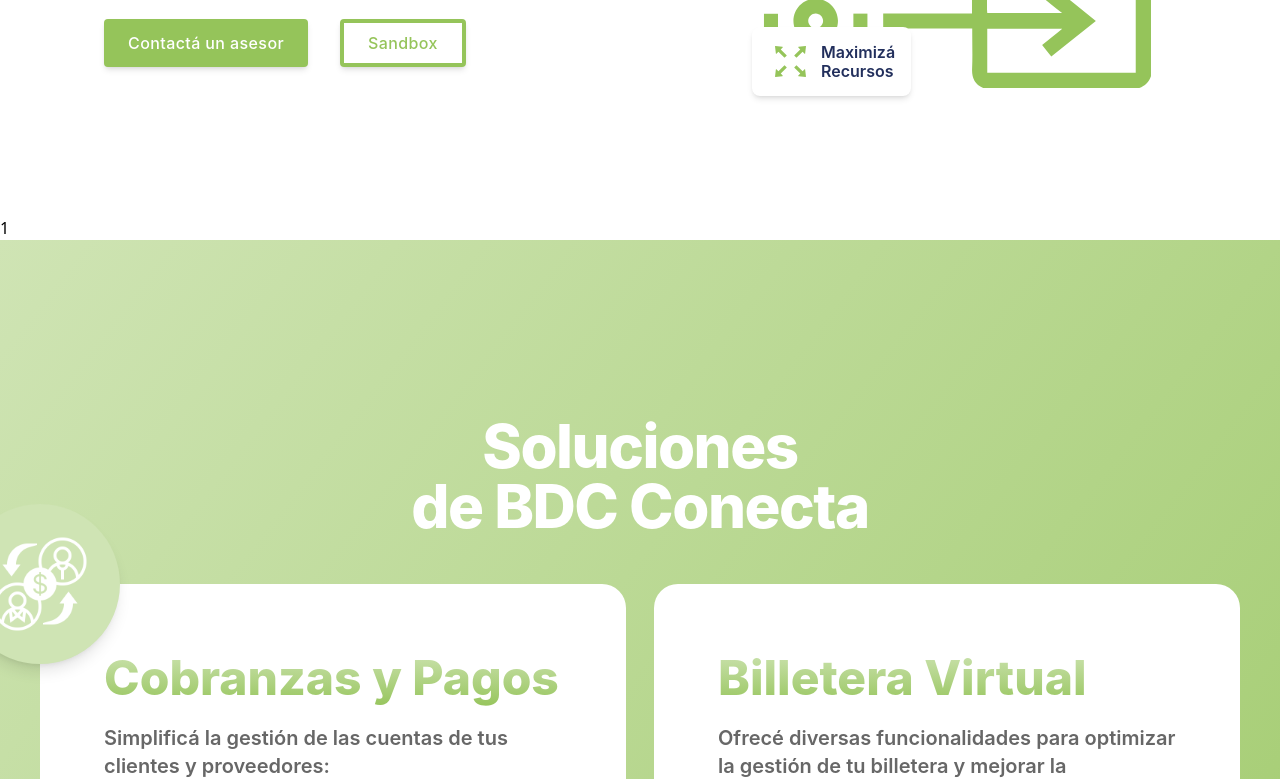
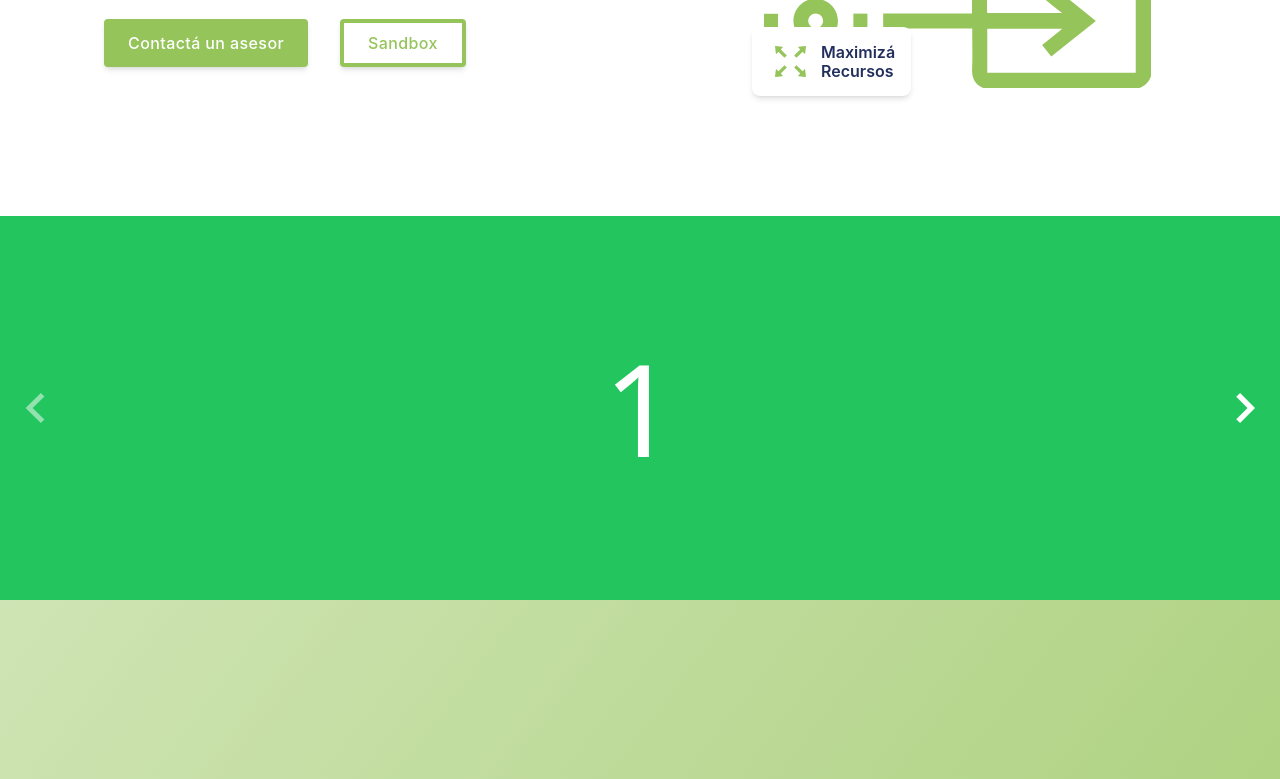
Before and after one commit to Lukecolman/bdc-api-landing-page, a React (Vite) app: page / in a window 1280 px wide. Shown: the part 582-1361 px from the top of the page. Built offline with nearby package versions, Linux system fonts and the light colour scheme.

Commit message:
update slider styles

```diff
--- a/src/components/Slider.jsx
+++ b/src/components/Slider.jsx
@@ -1,25 +1,111 @@
-import React from 'react';
+// import React from 'react';
+// import 'keen-slider/keen-slider.min.css';
+// import { useKeenSlider } from 'keen-slider/react'; // import from 'keen-slider/react.es' for to get an ES module
+
+// const Slider = () => {
+//     const [sliderRef, instanceRef] = useKeenSlider(
+//         {
+//             slideChanged() {
+//                 console.log('slide changed');
+//             },
+//             loop: true,
+//         },
+//         [
+//             // add plugins here
+//         ]
+//     );
+//     return (
+//         <div ref={sliderRef} className='keen-slider bg-red-500 h-96'>
+//             <div className='keen-slider__slide h-full w-full flex items-center justify-center bg-green-500 text-white text-9xl'>
+//                 1
+//             </div>
+//             <div className='keen-slider__slide h-full w-full flex items-center justify-center bg-violet-500 text-white text-9xl'>
+//                 2
+//             </div>
+//             <div className='keen-slider__slide h-full w-full flex items-center justify-center bg-orange-500 text-white text-9xl'>
+//                 3
+//             </div>
+//         </div>
+//     );
+// };
+
+// export default Slider;
+
+import React, { useState } from 'react';
+import { useKeenSlider } from 'keen-slider/react';
 import 'keen-slider/keen-slider.min.css';
-import { useKeenSlider } from 'keen-slider/react'; // import from 'keen-slider/react.es' for to get an ES module
+// import './styles.css';
 
-const Slider = () => {
-    const [sliderRef, instanceRef] = useKeenSlider(
-        {
-            slideChanged() {
-                console.log('slide changed');
-            },
+export default () => {
+    const [currentSlide, setCurrentSlide] = useState(0);
+    const [loaded, setLoaded] = useState(false);
+    const [sliderRef, instanceRef] = useKeenSlider({
+        initial: 0,
+        slideChanged(slider) {
+            setCurrentSlide(slider.track.details.rel);
         },
-        [
-            // add plugins here
-        ]
-    );
+        created() {
+            setLoaded(true);
+        },
+    });
+
     return (
-        <div ref={sliderRef} className='keen-slider'>
-            <div className='keen-slider__slide'>1</div>
-            <div className='keen-slider__slide'>2</div>
-            <div className='keen-slider__slide'>3</div>
-        </div>
+        <>
+            <div className='relative'>
+                <div ref={sliderRef} className='keen-slider bg-red-500 h-96'>
+                    <div className='keen-slider__slide h-full w-full flex items-center justify-center bg-green-500 text-white text-9xl'>
+                        1
+                    </div>
+                    <div className='keen-slider__slide h-full w-full flex items-center justify-center bg-violet-500 text-white text-9xl'>
+                        2
+                    </div>
+                    <div className='keen-slider__slide h-full w-full flex items-center justify-center bg-orange-500 text-white text-9xl'>
+                        3
+                    </div>
+                </div>
+                {loaded && instanceRef.current && (
+                    <>
+                        <Arrow
+                            left
+                            onClick={(e) => e.stopPropagation() || instanceRef.current?.prev()}
+                            disabled={currentSlide === 0}
+                        />
+
+                        <Arrow
+                            onClick={(e) => e.stopPropagation() || instanceRef.current?.next()}
+                            disabled={currentSlide === instanceRef.current.track.details.slides.length - 1}
+                        />
+                    </>
+                )}
+            </div>
+            {/* {loaded && instanceRef.current && (
+                <div className='dots'>
+                    {[...Array(instanceRef.current.track.details.slides.length).keys()].map((idx) => {
+                        return (
+                            <button
+                                key={idx}
+                                onClick={() => {
+                                    instanceRef.current?.moveToIdx(idx);
+                                }}
+                                className={'dot' + (currentSlide === idx ? ' active' : '')}></button>
+                        );
+                    })}
+                </div>
+            )} */}
+        </>
     );
 };
 
-export default Slider;
+function Arrow(props) {
+    const disabled = props.disabled ? ' arrow--disabled' : '';
+    return (
+        <svg
+            onClick={props.onClick}
+            className={`hidden md:block arrow ${props.left ? 'left-5' : 'left-auto right-5'} ${disabled}`}
+            xmlns='http://www.w3.org/2000/svg'
+            viewBox='0 0 24 24'>
+            {props.left && <path d='M16.67 0l2.83 2.829-9.339 9.175 9.339 9.167-2.83 2.829-12.17-11.996z' />}
+            {!props.left && <path d='M5 3l3.057-3 11.943 12-11.943 12-3.057-3 9-9z' />}
+        </svg>
+    );
+}
--- a/src/index.css
+++ b/src/index.css
@@ -73,3 +73,22 @@
     background-color: #f9f9f9;
   }
 } */
+
+
+
+
+.arrow {
+  width: 30px;
+  height: 30px;
+  position: absolute;
+  top: 50%;
+  transform: translateY(-50%);
+  -webkit-transform: translateY(-50%);
+  fill: #fff;
+  cursor: pointer;
+}
+
+
+.arrow--disabled {
+  fill: rgba(255, 255, 255, 0.5);
+}
```
